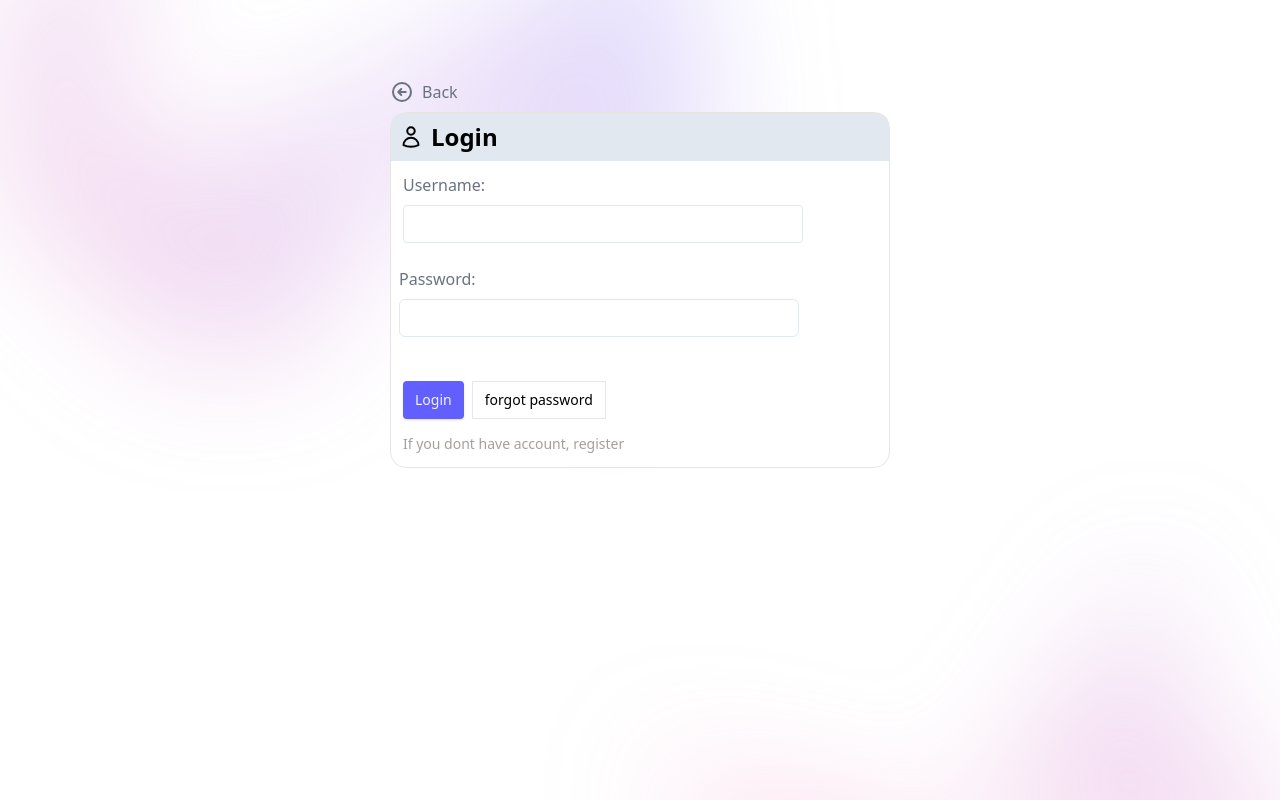
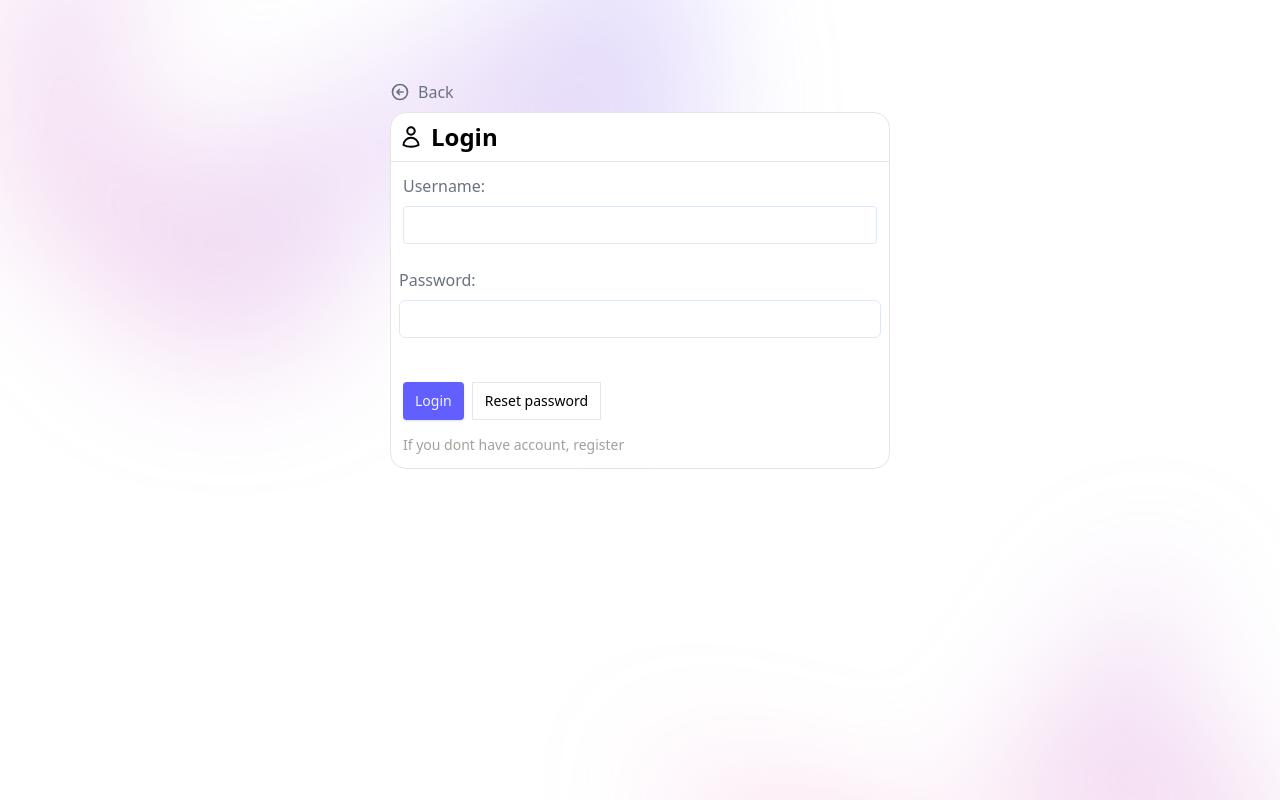
Before and after one commit to Alirezaavini/to-do-react-and-dot-net-app, a React (Vite) app in the folder Front/: page /login in a window 1280 px wide. Shown: the top 800 px of the page. Built offline with nearby package versions, Linux system fonts and the light colour scheme.

Commit message:
update login page

```diff
--- a/Front/src/App.tsx
+++ b/Front/src/App.tsx
@@ -1,6 +1,7 @@
 import { BrowserRouter, Route, Routes } from 'react-router-dom';
 import HomeApp from './pages/home/startup/home-app';
 import LoginApp from './pages/account/login/login-app';
+import DashboardApp from './pages/dashboard/dashboard-app';
 
 function App() {
     return (
@@ -8,6 +9,7 @@ function App() {
             <Routes>
                 <Route index element={<HomeApp />} />
                 <Route path="/login" element={<LoginApp />} />
+                <Route path="/dashboard" element={<DashboardApp />} />
             </Routes>
         </BrowserRouter>
     );
--- a/Front/src/pages/account/login/login-app.tsx
+++ b/Front/src/pages/account/login/login-app.tsx
@@ -17,19 +17,19 @@ export default function LoginApp() {
                 />
             </div>
             <div className=" h-dvh flex justify-center px-1 md:px-5 ">
-                <div className="mt-20 flex flex-col max-h-max w-full max-w-[500px]  md:max-h-[600]">
+                <div className="mt-20 flex flex-col align-middle max-h-max w-full max-w-[500px]  md:max-h-[600]">
                     <div className="flex flex-row gap-2 mb-2 text-gray-500 cursor-pointer align-middle" onClick={() => navigate('/')}>
-                        <ArrowLeftCircleIcon className="h-6 w-6 stroke-2" /> <span>Back</span>
+                        <ArrowLeftCircleIcon className="h-6 w-6 md:h-5 md:w-5 stroke-2 mt-0.5" /> <span>Back</span>
                     </div>
                     <div className=" bg-white border border-stone-200 rounded-2xl">
-                        <div className="bg-slate-200 p-2 text-black rounded-t-xl flex gap-2 align-middle items-center">
+                        <div className="p-2 border-b border-stone-200 text-black rounded-t-xl flex gap-2 align-middle items-center">
                             <UserIcon className="h-6 w-6 stroke-2" /> <T className="text-2xl font-bold">Login</T>
                         </div>
                         <div className="mt-3 mx-3 pb-3 flex flex-col">
                             <span className=" text-gray-500">Username:</span>
                             <input
                                 type="text"
-                                className="mt-2 max-w-[400px] shoadow border border-slate-200 text-sm rounded w-full py-2 px-3 text-gray-700
+                                className="mt-2 shoadow border border-slate-200 text-sm rounded w-full py-2 px-3 text-gray-700
                             leading-flight
                             "
                             />
@@ -39,7 +39,7 @@ export default function LoginApp() {
                             <span className="text-gray-500">Password:</span>
                             <input
                                 type="password"
-                                className="mt-2 shoadow max-w-[400px] border border-slate-200 text-sm w-full py-2 px-3 text-gray-700
+                                className="mt-2 shoadow border border-slate-200 text-sm w-full py-2 px-3 text-gray-700
                             leading-flight rounded-md
                             "
                             />
@@ -47,17 +47,18 @@ export default function LoginApp() {
 
                         <div className="px-3 mt-8">
                             <div className="flex flex-row gap-2 items-centermb-3">
-                                <button className="px-3 py-2 text-sm bg-indigo-500 hover:bg-indigo-800 text-gray-100 rounded-sm shadow hover:shadow-md cursor-pointer transition duration-300">
+                                <button
+                                    onClick={() => navigate('/dashboard')}
+                                    className="px-3 py-2 text-sm bg-indigo-500 hover:bg-indigo-800 text-gray-100 rounded-sm shadow hover:shadow-md cursor-pointer transition duration-300">
                                     Login
                                 </button>
 
                                 <button className="px-3 py-2 text-sm border border-gray-200 cursor-pointer hover:bg-gray-200 transition duration-200">
-                                    forgot password
+                                    Reset password
                                 </button>
                             </div>
                             <div className="my-3">
                                 <span className="text-sm text-stone-400 ">If you dont have account, register</span>
-                            </div>
                             </div>
                         </div>
                         <div
@@ -73,6 +74,7 @@ export default function LoginApp() {
                         </div>
                     </div>
                 </div>
+            </div>
         </TProvider>
     );
 }
--- /dev/null
+++ b/Front/src/pages/dashboard/dashboard-app.tsx
@@ -0,0 +1,5 @@
+function DashboardApp() {
+    return <>dashboard</>;
+}
+
+export default DashboardApp;
```
Also changed, not shown: 1 other file (tests, documents, lock files or other folders). Lines whose indentation alone changed are shown as unchanged.
